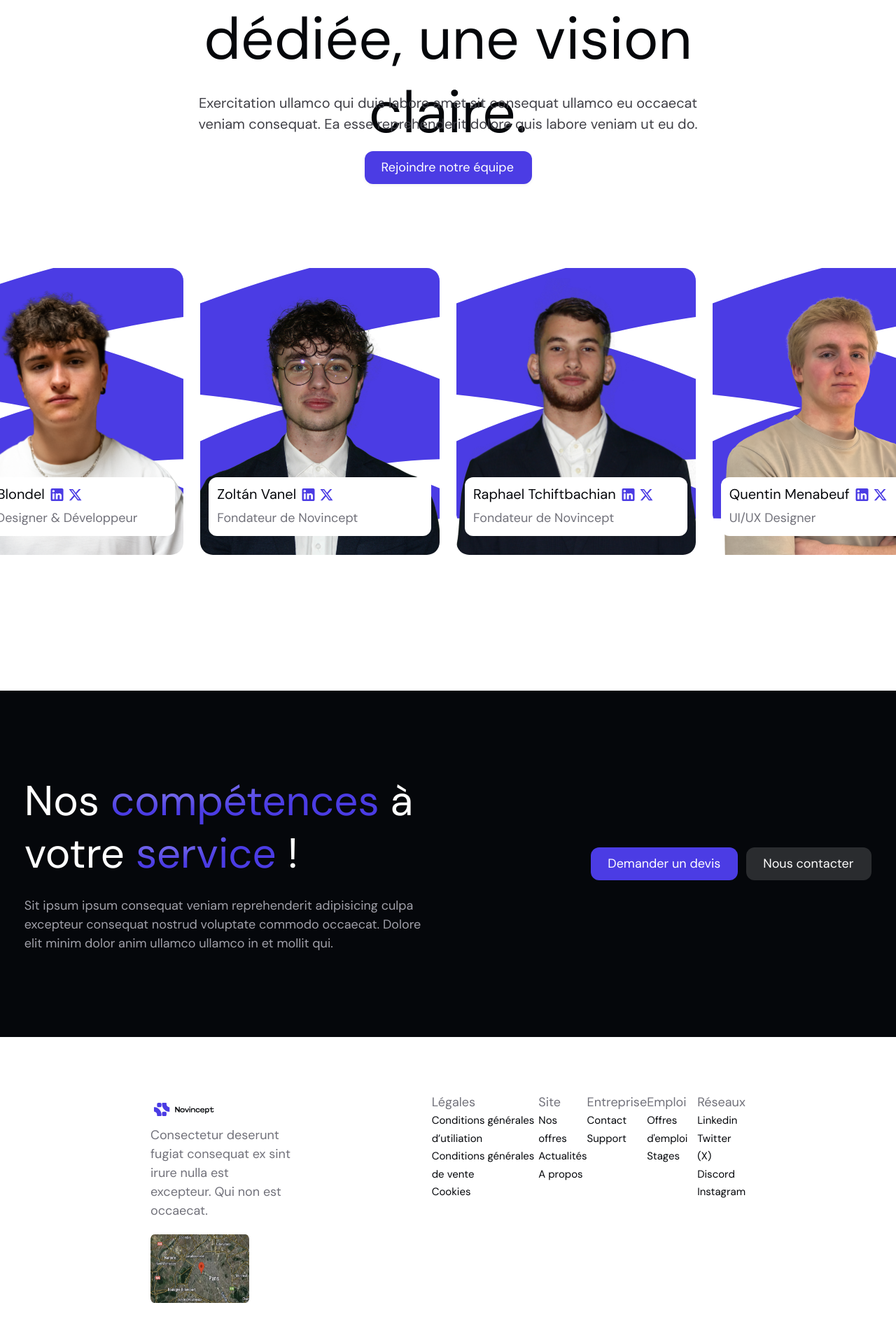
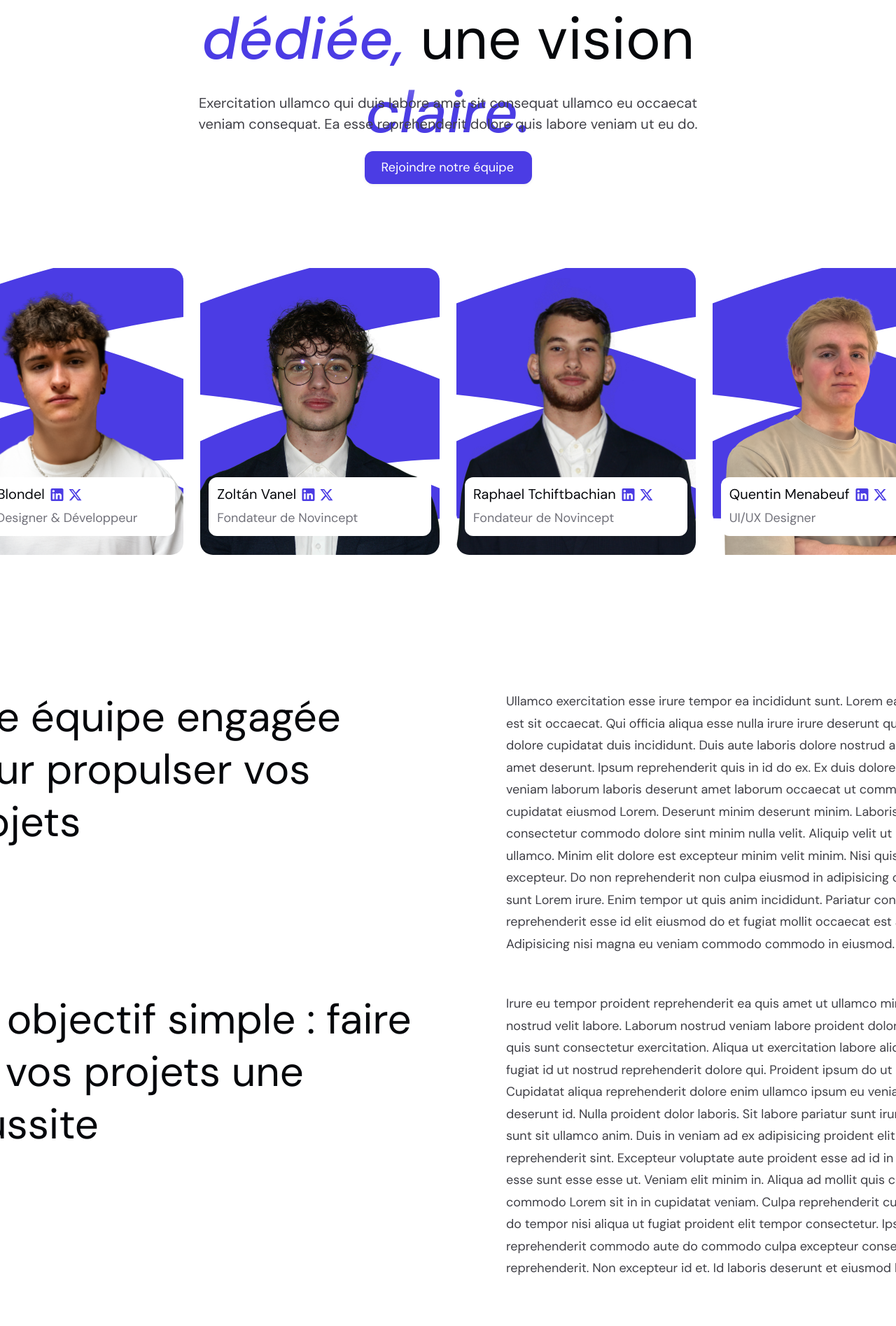
Before and after one commit to RenanYhuel/novincept-website, a Nuxt app: page /about in a window 1280 px wide. Shown: the part 305-2200 px from the top of the page at 70% size. Built offline with nearby package versions, Linux system fonts and the light colour scheme.

Commit message:
Feat/section : Add the second section text to the page about

```diff
--- a/components/about/Frame1.vue
+++ b/components/about/Frame1.vue
@@ -3,7 +3,7 @@
         <div class="about-frame1">
             <div class="about-frame1-header-container">
                 <div class="about-frame1-header">
-                    <h1 class="about-frame1-header-title">Une équipe dédiée, une vision claire.</h1>
+                    <h1 class="about-frame1-header-title">Une <span class="about-frame1-header-title-highlight">équipe dédiée,</span> une vision <span class="about-frame1-header-title-highlight">claire.</span></h1>
                     <p class="about-frame1-header-subtitle">Exercitation ullamco qui duis labore amet sit consequat ullamco eu occaecat veniam consequat. Ea esse reprehenderit dolore quis labore veniam ut eu do. </p>
                     <div class="about-frame1-header-btn-container">
                         <div class="about-frame1-header-btn">
@@ -409,4 +409,26 @@
         z-index: 0;
         box-sizing: border-box;
     }
+
+    .about-frame1-header-title-highlight {
+        width: 708px;
+        height: 210px;
+        font-family: 'DM Sans';
+        font-style: italic;
+        font-weight: 500;
+        font-size: 84px;
+        line-height: 125%;
+        text-align: center;
+        background: radial-gradient(30.32% 61.43% at 35.65% -8.81%, rgba(255, 255, 255, 0.4) 0%, rgba(255, 255, 255, 0) 100%) /* warning: gradient uses a rotation that is not supported by CSS and may not behave as expected */, #4B3CE4;
+        -webkit-background-clip: text;
+        -webkit-text-fill-color: transparent;
+        background-clip: text;
+        text-fill-color: transparent;
+        background-blend-mode: plus-lighter, normal;
+        flex: none;
+        order: 0;
+        flex-grow: 0;
+
+    }
+
 </style>
--- /dev/null
+++ b/components/about/Frame2.vue
@@ -0,0 +1,126 @@
+<template>
+    <div class="about-frame2-container">
+        <div class="about-frame2">
+            <div class="about-frame2-first_section">
+                <div class="about-frame2-first_section-title">Une équipe engagée pour propulser vos projets</div>
+                <div class="about-frame2-first_section-subtitle">Ullamco exercitation esse irure tempor ea incididunt sunt. Lorem ea ea ex cillum est sit occaecat. Qui officia aliqua esse nulla irure irure deserunt quis sit dolore dolore cupidatat duis incididunt. Duis aute laboris dolore nostrud adipisicing amet deserunt. Ipsum reprehenderit quis in id do ex. Ex duis dolore ipsum veniam laborum laboris deserunt amet laborum occaecat ut commodo cupidatat eiusmod Lorem. Deserunt minim deserunt minim. Laboris dolor consectetur commodo dolore sint minim nulla velit. Aliquip velit ut pariatur ullamco. Minim elit dolore est excepteur minim velit minim. Nisi quis qui excepteur. Do non reprehenderit non culpa eiusmod in adipisicing cupidatat sunt Lorem irure. Enim tempor ut quis anim incididunt. Pariatur consequat reprehenderit esse id elit eiusmod do et fugiat mollit occaecat est ad ea. Adipisicing nisi magna eu veniam commodo commodo in eiusmod.</div>
+            </div>
+            <div class="about-frame2-second_section">
+                <div class="about-frame2-second_section-title">Un objectif simple : faire de vos projets une réussite</div>
+                <div class="about-frame2-second_section-subtitle">Irure eu tempor proident reprehenderit ea quis amet ut ullamco minim et non nostrud velit labore. Laborum nostrud veniam labore proident dolor cupidatat quis sunt consectetur exercitation. Aliqua ut exercitation labore aliqua magna ex fugiat id ut nostrud reprehenderit dolore qui. Proident ipsum do ut proident. Cupidatat aliqua reprehenderit dolore enim ullamco ipsum eu veniam laboris deserunt id. Nulla proident dolor laboris. Sit labore pariatur sunt irure nostrud sunt sit ullamco anim. Duis in veniam ad ex adipisicing proident elit elit in et eu reprehenderit sint. Excepteur voluptate aute proident esse ad id in id ipsum esse sunt esse esse ut. Veniam elit minim in. Aliqua ad mollit quis consequat commodo Lorem sit in in cupidatat veniam. Culpa reprehenderit cupidatat qui do tempor nisi aliqua ut fugiat proident elit tempor consectetur. Ipsum reprehenderit commodo aute do commodo culpa excepteur consectetur enim reprehenderit. Non excepteur id et. Id laboris deserunt et eiusmod labore dolor.</div>
+            </div>
+        </div>
+    </div>
+</template>
+
+<style>
+    .about-frame2-container {
+        display: flex;
+        justify-content: center;
+        align-items: center;
+        width: 100%;
+        height: auto;
+        margin-bottom: 192px;
+    }
+
+    .about-frame2 {
+        display: flex;
+        flex-direction: column;
+        align-items: flex-start;
+        padding: 0px;
+        gap: 48px;
+        width: 1440px;
+        height: 848px;
+        flex: none;
+        order: 1;
+        flex-grow: 0;
+    }
+
+    .about-frame2-first_section {
+        display: flex;
+        flex-direction: row;
+        justify-content: space-between;
+        align-items: flex-start;
+        padding: 0px;
+        gap: 96px;
+        width: 1440px;
+        height: 384px;
+        flex: none;
+        order: 0;
+        flex-grow: 0;
+    }
+
+    .about-frame2-first_section-title {
+        margin: 0 auto;
+        width: 707px;
+        height: 150px;
+        font-family: 'DM Sans';
+        font-style: normal;
+        font-weight: 400;
+        font-size: 60px;
+        line-height: 125%;
+        color: #05070B;
+        flex: none;
+        order: 0;
+        flex-grow: 0;
+    }
+
+    .about-frame2-first_section-subtitle {
+        margin: 0 auto;
+        width: 671px;
+        height: 384px;
+        font-family: 'DM Sans';
+        font-style: normal;
+        font-weight: 400;
+        font-size: 18px;
+        line-height: 175%;
+        color: #3F3F46;
+        flex: none;
+        order: 1;
+        flex-grow: 0;
+    }
+
+    .about-frame2-second_section {
+        display: flex;
+        flex-direction: row;
+        justify-content: space-between;
+        align-items: flex-start;
+        padding: 0px;
+        gap: 96px;
+        width: 1440px;
+        height: 416px;
+        flex: none;
+        order: 1;
+        flex-grow: 0;
+    }
+
+    .about-frame2-second_section-title {
+        margin: 0 auto;
+        width: 707px;
+        height: 150px;
+        font-family: 'DM Sans';
+        font-style: normal;
+        font-weight: 400;
+        font-size: 60px;
+        line-height: 125%;
+        color: #05070B;
+        flex: none;
+        order: 0;
+        flex-grow: 0;
+    }
+
+    .about-frame2-second_section-subtitle {
+        margin: 0 auto;
+        width: 671px;
+        height: 416px;
+        font-family: 'DM Sans';
+        font-style: normal;
+        font-weight: 400;
+        font-size: 18px;
+        line-height: 175%;
+        color: #3F3F46;
+        flex: none;
+        order: 1;
+        flex-grow: 0;
+    }
+</style>
--- a/pages/about/index.vue
+++ b/pages/about/index.vue
@@ -1,5 +1,6 @@
 <script lang="ts" setup>
 import Frame1 from '~/components/about/Frame1.vue';
+import Frame2 from '~/components/about/Frame2.vue';
 
     definePageMeta({
         layout: 'custom'
@@ -8,4 +9,5 @@ import Frame1 from '~/components/about/Frame1.vue';
 
 <template>
     <Frame1/>
+    <Frame2/>
 </template>
```
